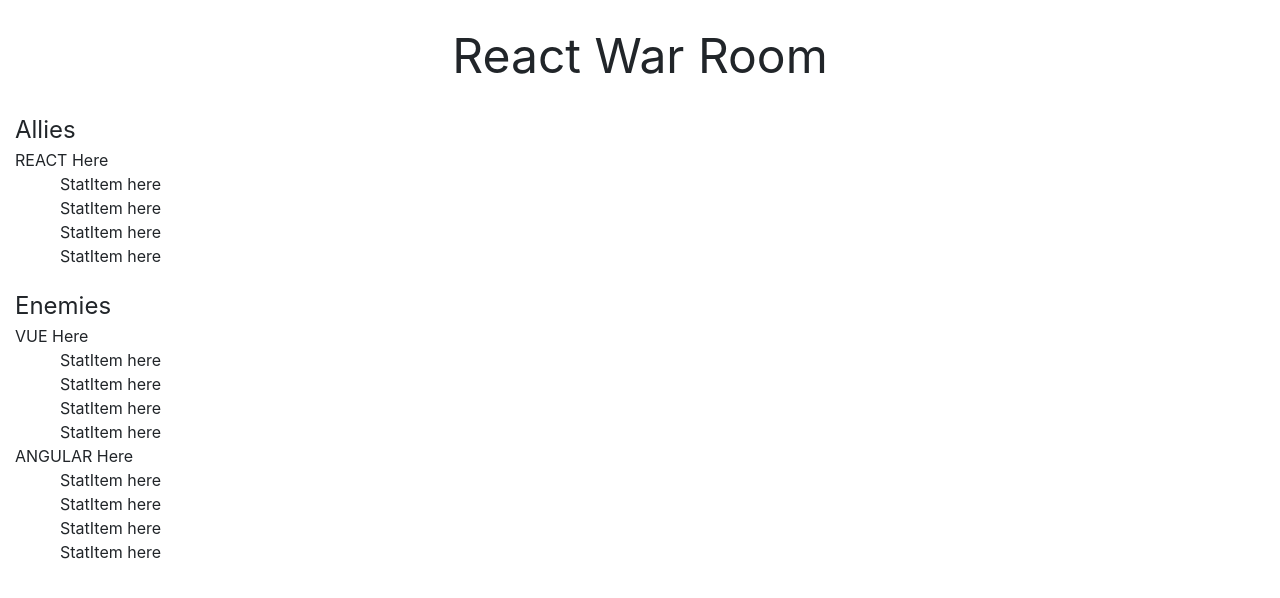
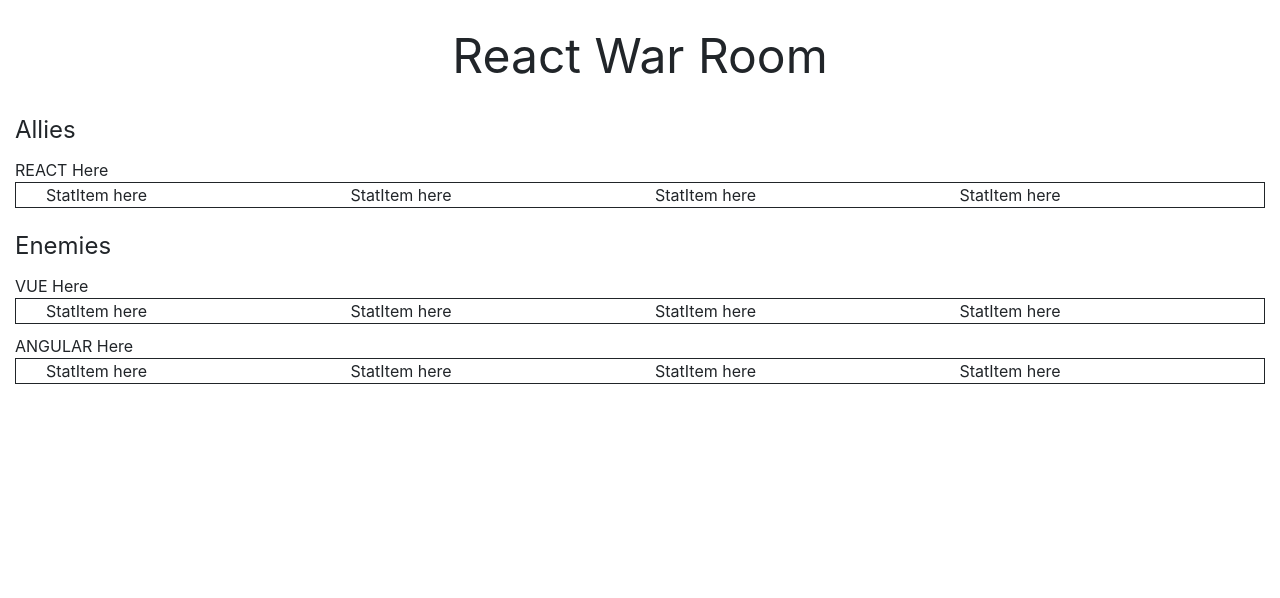
Before and after one commit to beneditatan/weworkassignment, a React (Create React App) app in the folder clan-war/: page / in a window 1280 px wide. Shown: the top 598 px of the page. Built offline with nearby package versions, Linux system fonts and the light colour scheme.

Commit message:
add styling to clan-wrapper and clan-card

```diff
--- a/clan-war/src/components/clan-card.js
+++ b/clan-war/src/components/clan-card.js
@@ -7,8 +7,13 @@
     }
 
     render () {
+        const divStyle = {
+            'border': '1px',
+            'border-style': 'solid'
+        }
+
         return (
-            <div className='col-md-12'>
+            <div className='col-md-12' style={divStyle}>
                 <ClanStat />
             </div>
         )
--- a/clan-war/src/components/clan-stat.js
+++ b/clan-war/src/components/clan-stat.js
@@ -9,10 +9,12 @@
     render () {
         return (
             <div className='col-md-12'>
-                <StatItem />
-                <StatItem />
-                <StatItem />
-                <StatItem />
+                <div className='row'>
+                    <StatItem />
+                    <StatItem />
+                    <StatItem />
+                    <StatItem />
+                </div>
             </div>
         )
     }
--- a/clan-war/src/components/clan-wrapper.js
+++ b/clan-war/src/components/clan-wrapper.js
@@ -8,7 +8,8 @@
 
     render () {
         const divStyle = {
-            'text-align': 'left'
+            'text-align': 'left',
+            'margin-top': '10px'
         }
 
         return (
```
Also changed, not shown: 2 other files (tests, documents, lock files or other folders).
